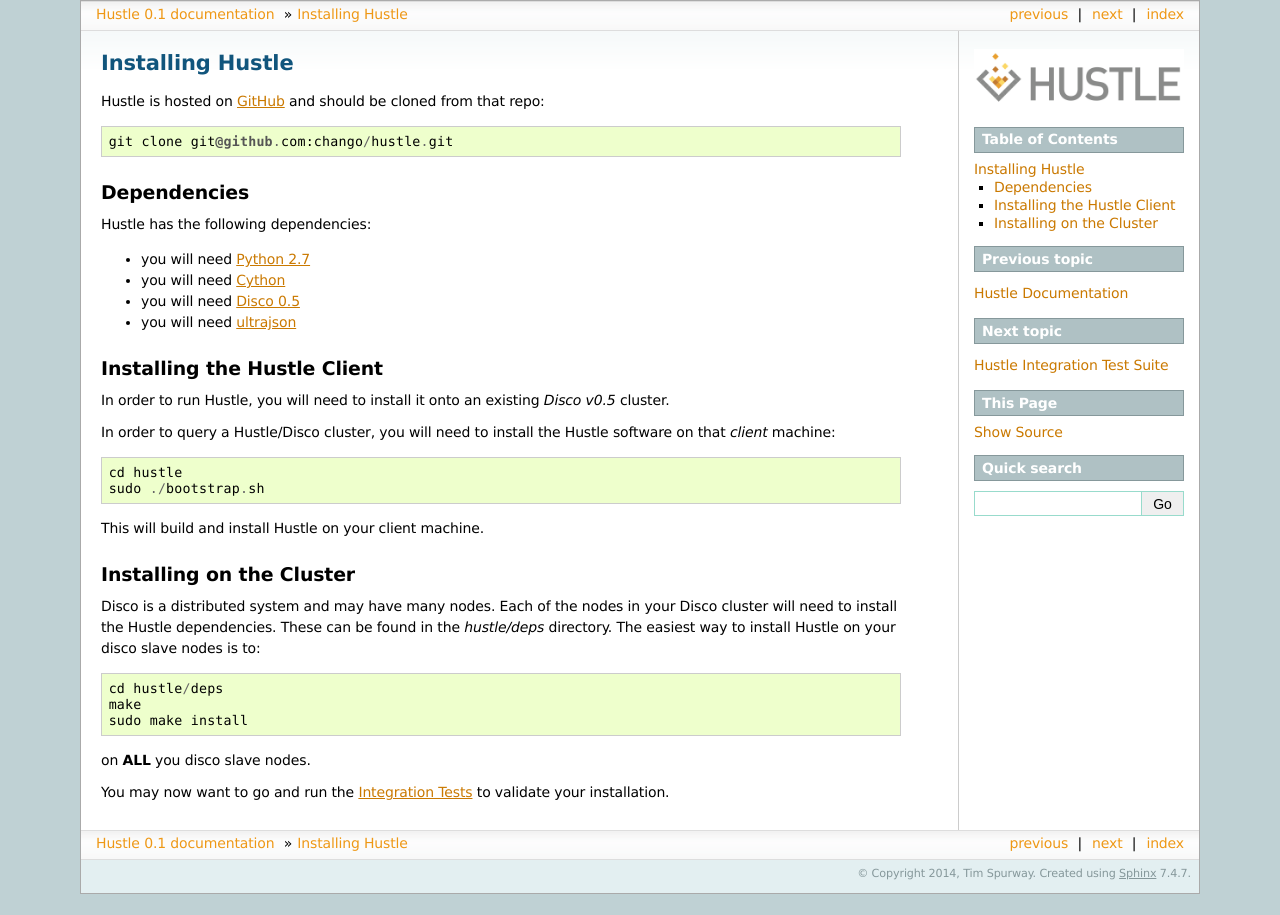
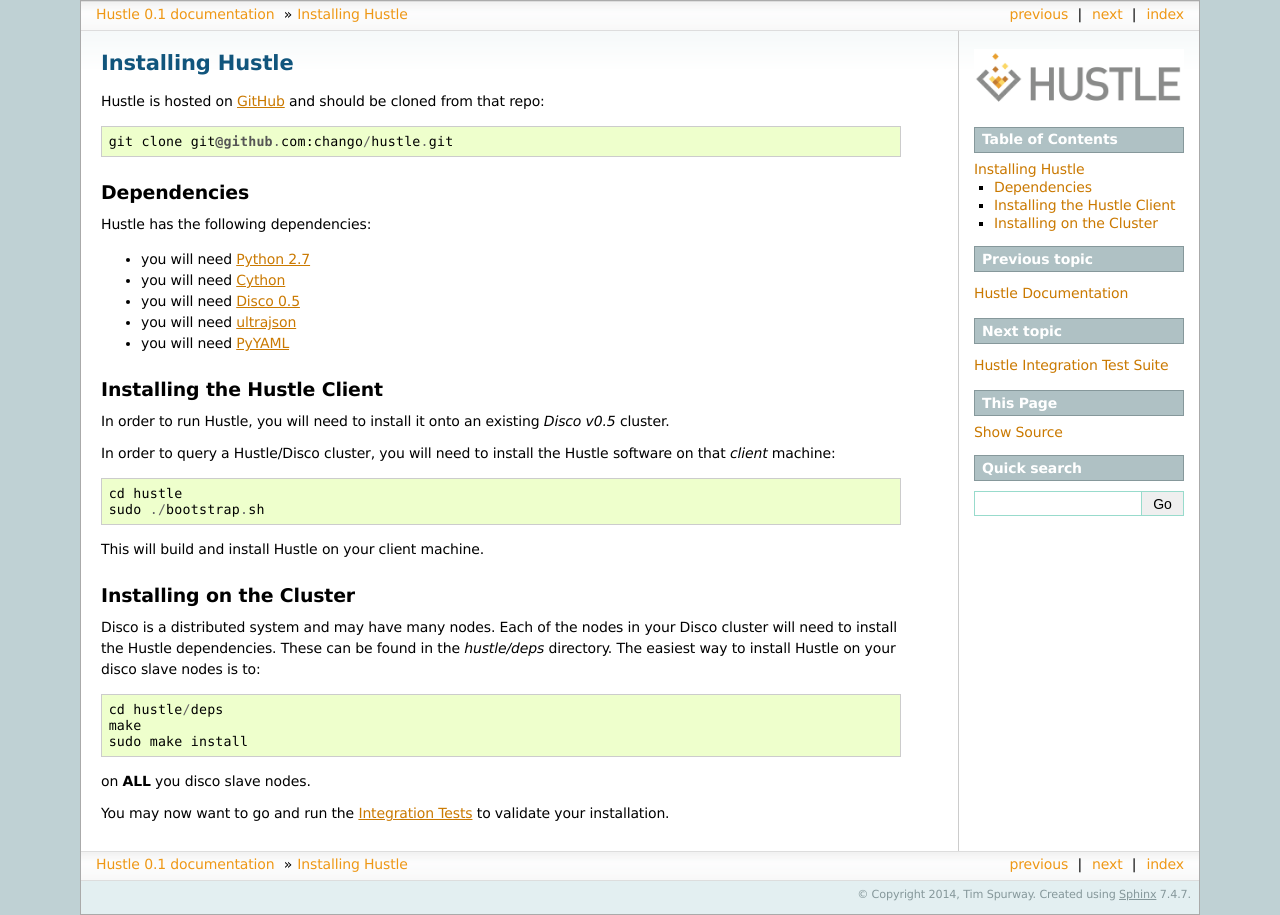
Before and after one commit to tspurway/hustle, a Sphinx documentation site: the page built from doc/start/install.rst, in a window 1280 px wide. Built offline with Sphinx 7.4.7, drawn with Linux system fonts in a browser that asks for light colours.

Commit message:
Adding pyYAML to dependencies

```diff
--- a/doc/start/install.rst
+++ b/doc/start/install.rst
@@ -16,6 +16,7 @@
 * you will need `Cython <http://cython.org/>`_
 * you will need `Disco 0.5 <http://disco.readthedocs.org/en/latest/start/install.html>`_
 * you will need `ultrajson <https://github.com/esnme/ultrajson>`_
+* you will need `PyYAML <http://pyyaml.org>`_
 
 Installing the Hustle Client
 ----------------------------
```
